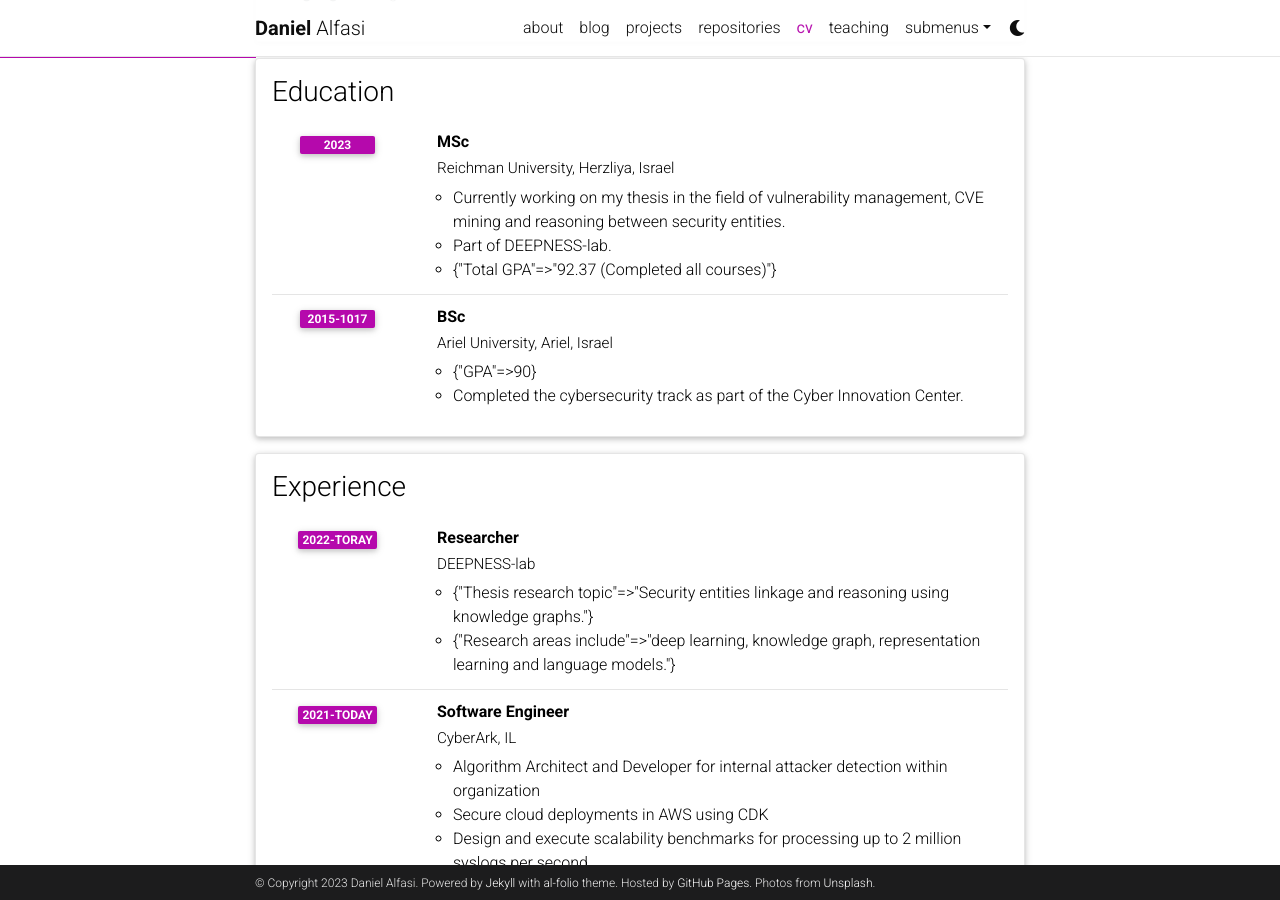
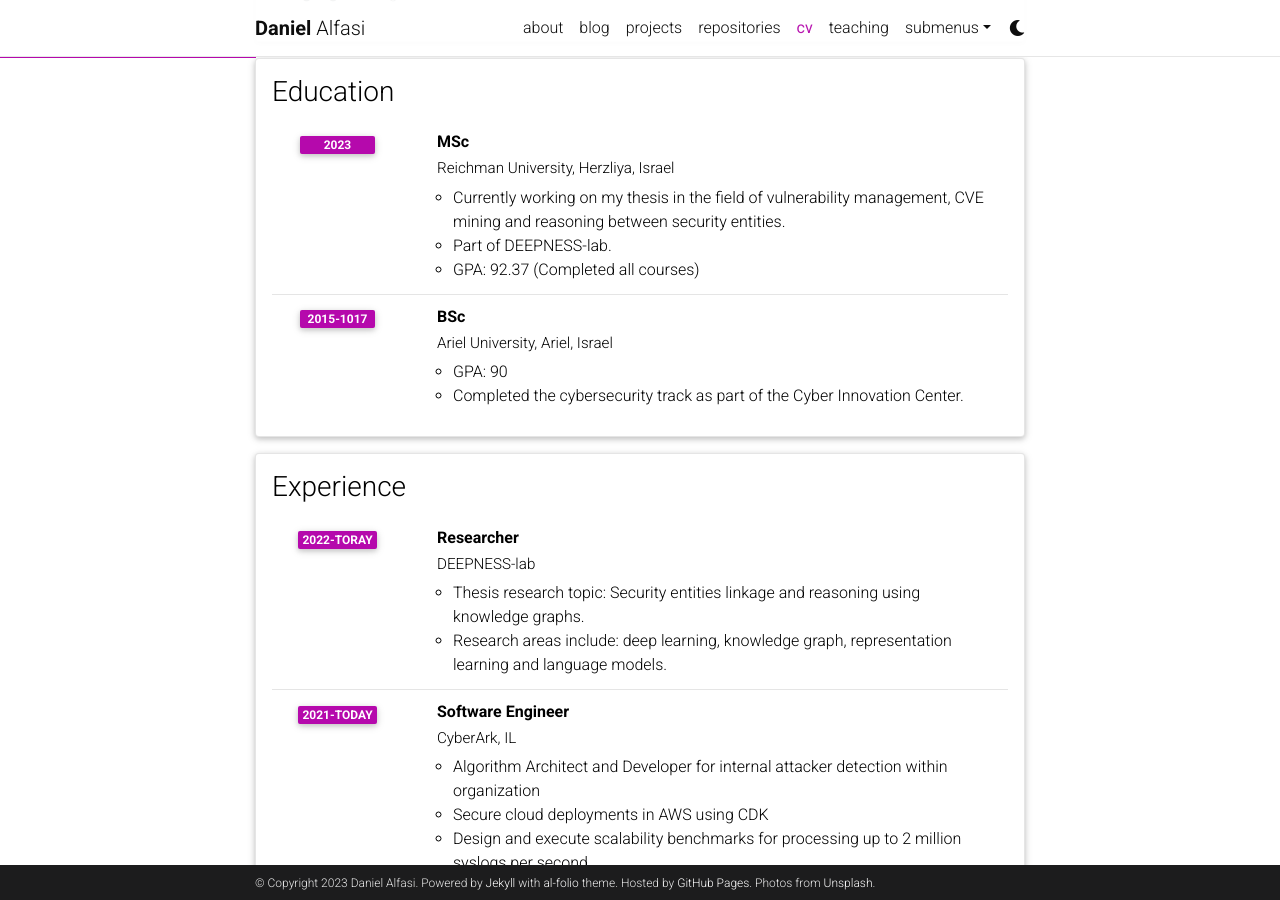
Before and after one commit to daniel4x/daniel4x.github.io, a Jekyll site: the page built from _pages/cv.md, in a window 1280 px wide and 900 px high, scrolled down 303 px. Built offline with Jekyll 4.4.1, drawn with Linux system fonts in a browser that asks for light colours; comment, search, counter and statistics services are not loaded; a style sheet for code colours, icons or effects is not loaded.

Commit message:
edit cv section

```diff
--- a/_data/cv.yml
+++ b/_data/cv.yml
@@ -15,7 +15,7 @@
       description:
         - Currently working on my thesis in the field of vulnerability management, CVE mining and reasoning between security entities.
         - Part of DEEPNESS-lab.
-        - Total GPA: 92.37 (Completed all courses)
+        - "GPA: 92.37 (Completed all courses)"
       expertise:
         - title: Expertise
           contents:
@@ -25,7 +25,7 @@
       institution: Ariel University, Ariel, Israel
       year: 2015-1017
       description:
-        - GPA: 90
+        - "GPA: 90"
         - Completed the cybersecurity track as part of the Cyber Innovation Center.
 
 - title: Experience
@@ -35,8 +35,8 @@
       institution: DEEPNESS-lab
       year: 2022-toray
       description:
-        - Thesis research topic: Security entities linkage and reasoning using knowledge graphs.
-        - Research areas include: deep learning, knowledge graph, representation learning and language models.
+        - "Thesis research topic: Security entities linkage and reasoning using knowledge graphs."
+        - "Research areas include: deep learning, knowledge graph, representation learning and language models."
     - title: Software Engineer
       institution: CyberArk, IL
       year: 2021-today
```
